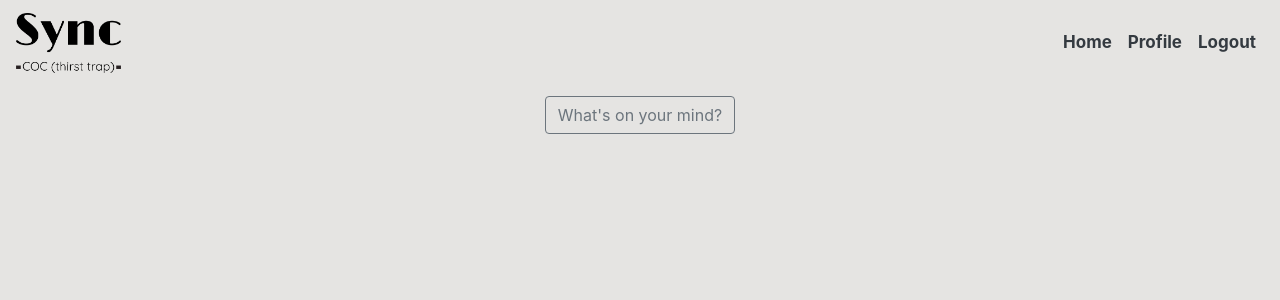
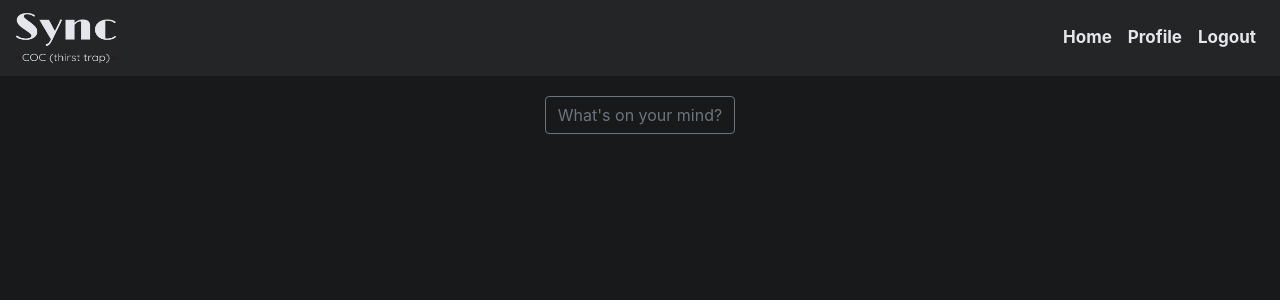
Before and after one commit to Chillingsss/sync, a PHP site: page /media/ in a window 1280 px wide. Shown: the top 300 px of the page. Run offline with PHP 8.4, Linux system fonts and the light colour scheme; data that the repository does not hold is empty; some libraries are stand-ins or nearby versions.

Commit message:
dark theme

```diff
--- a/index.php
+++ b/index.php
@@ -16,34 +16,35 @@
 
 
 </head>
+<!-- #E5E4E2; -->
 
-<body class="mt-5" id="body" style="background-color: #E5E4E2;">
+<body class="mt-5" id="body" style="background-color: #18191A">
 
-    <nav class="navbar navbar-expand-lg navbar-light fixed-top" id="navbar">
-        <a class="navbar-brand" href="#" style="text-decoration: none; color: black;">
-            <img src="img/sync.png" alt="Sync Logo" style="height: 60px; width: auto;">
+    <nav class="navbar navbar-expand-lg fixed-top" id="navbar" style="background-color:#242526;">
+        <a class="navbar-brand" href="#" style="text-decoration: none; ">
+            <img src="img/syncc.png" alt="Sync Logo" style="height: 50px; width: 100px;">
         </a>
 
-        <span id="userFirstname" style="margin-left: 10px;"></span>
+        <span id="userFirstname" style="margin-left: 10px; color: #E4E6EB;"></span>
 
         <button class="navbar-toggler" type="button" data-toggle="collapse" data-target="#navbarNav"
             aria-controls="navbarNav" aria-expanded="false" aria-label="Toggle navigation">
-            <span class="navbar-toggler-icon"></span>
+            <span class="navbar-toggler-icon bg-light"></span>
         </button>
         <div class="collapse navbar-collapse" id="navbarNav">
             <ul class="navbar-nav ml-auto">
                 <li class="nav-item active">
-                    <a class="nav-link text-dark" href="#"
-                        style="text-decoration: none; color: black; font-size: 17px; font-weight: bold;">Home <span
+                    <a class="nav-link" href="#"
+                        style="text-decoration: none; color: #E4E6EB; font-size: 17px; font-weight: bold;">Home <span
                             class="sr-only">(current)</span></a>
                 </li>
                 <li class="nav-item">
-                    <a class="nav-link text-dark" href="#"
-                        style="text-decoration: none; color: black; font-size: 17px; font-weight: bold;">Profile</a>
+                    <a class="nav-link" href="#"
+                        style="text-decoration: none; color: #E4E6EB; font-size: 17px; font-weight: bold;">Profile</a>
                 </li>
                 <li class="nav-item">
-                    <a class="nav-link text-dark"
-                        style="cursor: pointer; text-decoration: none; color: black; font-size: 17px; font-weight: bold;"
+                    <a class="nav-link"
+                        style="cursor: pointer; text-decoration: none; color: #E4E6EB; font-size: 17px; font-weight: bold;"
                         onclick="logout()">Logout</a>
                 </li>
             </ul>
@@ -64,9 +65,9 @@
             <div class="modal fade" id="postModal" tabindex="-1" role="dialog" aria-labelledby="postModalLabel"
                 aria-hidden="true">
                 <div class="modal-dialog" role="document">
-                    <div class="modal-content">
+                    <div class="modal-content" style="background-color: #242526;">
                         <div class="modal-header">
-                            <h5 class="modal-title" id="postModalLabel">Create a Post</h5>
+                            <h5 class="modal-title" id="postModalLabel" style="color: #E4E6EB;">Create a Post</h5>
                             <button type="button" class="close" data-dismiss="modal" aria-label="Close">
                                 <span aria-hidden="true">&times;</span>
                             </button>
@@ -75,17 +76,28 @@
                             <!-- Form inside the modal -->
                             <form id="uploadForm" enctype="multipart/form-data">
                                 <div class="form-group">
-                                    <label for="file">Choose File:</label>
-                                    <input type="file" class="form-control-file" id="file" name="file">
+                                    <!-- Input for file selection -->
+                                    <input type="file" class="form-control-file" id="file" name="file"
+                                        style="display: none;">
+
+                                    <!-- Display selected image -->
+                                    <label for="file" style="cursor: pointer;">
+                                        <span style="color: #E4E6EB;">Choose File</span>
+                                        <img id="previewImage" src="#" alt="Selected Image"
+                                            style="max-width: 100%; max-height: 200px;" />
+
+                                    </label>
                                 </div>
+
                                 <div class="form-group">
                                     <label for="caption">Caption:</label>
                                     <textarea class="form-control" id="caption" name="caption"
-                                        placeholder="What's on your mind?"></textarea>
+                                        placeholder="What's on your mind?"
+                                        style="background-color: #242526; color: #E4E6EB;"></textarea>
                                 </div>
                             </form>
                         </div>
-                        <div class="modal-footer">
+                        <div class=" modal-footer">
                             <button type="button" class="btn btn-secondary" data-dismiss="modal">Close</button>
                             <button type="button" class="btn btn-primary" onclick="submitForm()">Post</button>
                         </div>
@@ -100,6 +112,22 @@
 
     <script>
         const isLoggedIn = localStorage.getItem("isUserLoggedIn");
+
+        document.getElementById('file').addEventListener('change', function (event) {
+            const fileInput = event.target;
+            const previewImage = document.getElementById('previewImage');
+
+            // Check if a file is selected
+            if (fileInput.files && fileInput.files[0]) {
+                const reader = new FileReader();
+
+                reader.onload = function (e) {
+                    previewImage.src = e.target.result;
+                };
+
+                reader.readAsDataURL(fileInput.files[0]);
+            }
+        });
 
         // Assuming you have a PHP endpoint to fetch user details
         const userId = localStorage.getItem("id");
@@ -155,13 +183,13 @@
                             .then(user => {
                                 // Use user.firstname as post.postId
                                 const cardHtml = `
-                            <div class="card mt-5 mx-auto d-block custom-card" style="border-radius: 20px; max-width: 450px;">
-                                <div class="text-start ml-3" style="font-weight: bold; font-size: 1.2rem;">${post.firstname}</div>
+                            <div class="card mt-5 mx-auto d-block custom-card" style="border-radius: 20px; max-width: 450px; background-color: #4b4d4e;">
+                                <div class="text-start ml-3" style="font-weight:; font-size: 1.2rem; color: #E4E6EB;">${post.firstname}</div>
 
                                 ${post.filename ? `<img src="uploads/${post.filename}" alt="Uploaded Image" class="card-img-top custom-img img-fluid">` : ''}
                                 <div class="text-center small text-muted">${formatTimestamp(post.upload_date)}</div>
                                 <div class="text-center mb-4">
-                                    <div class="mb-4" style="font-size: 1.2rem;">"${post.caption}"</div>
+                                    <div class="mb-4" style="font-size: 1.1rem; color: #E4E6EB;">"${post.caption}"</div>
 
                                 </div>
                                 <!-- Comment Section -->
```
Also changed, not shown: img/syncc.png (added), uploads/65d205edb57de1.95701384.jpg (added).
